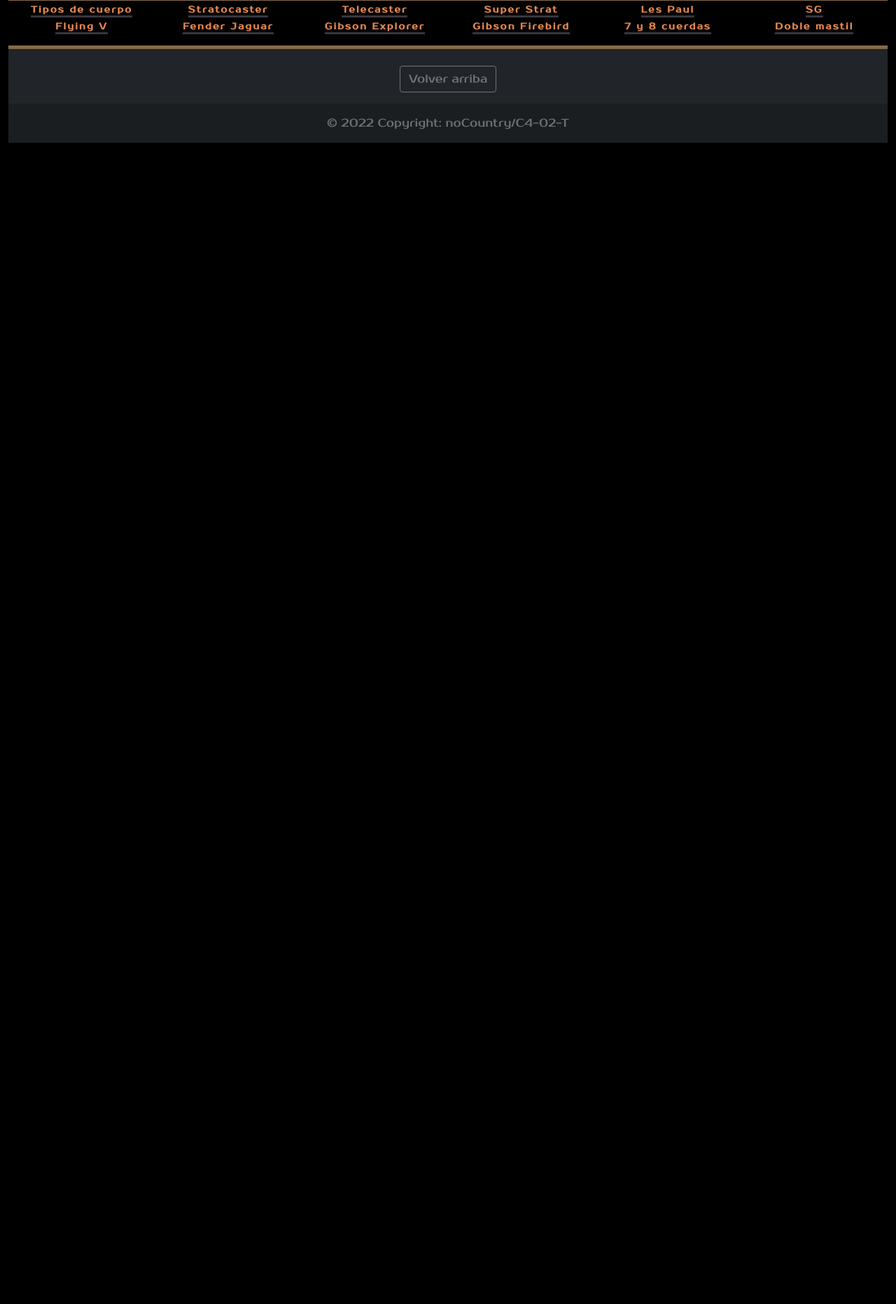
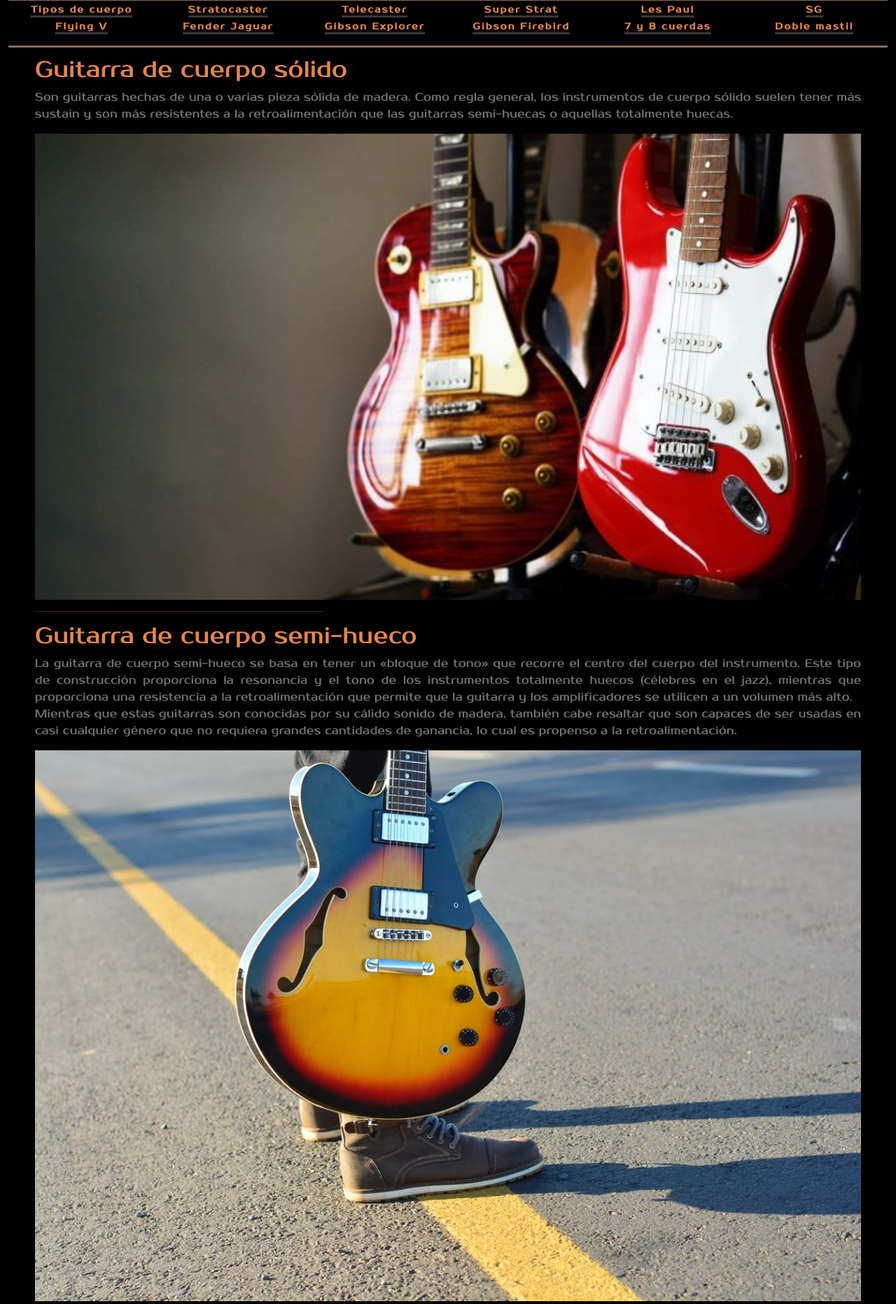
Before and after one commit to No-Country/C4-02-T, a PHP site: page /caracteristicas.php in a window 1280 px wide. Shown: the part 119-1982 px from the top of the page at 70% size. Before the commit the page ends 323 px from the top, so only its background shows below. Run offline with PHP 8.4, Linux system fonts and the light colour scheme; data comes from the database, SQL or seed files in the repository.

Commit message:
se dejo visible "tipos de cuerpo"

```diff
--- a/caracteristicas.php
+++ b/caracteristicas.php
@@ -64,7 +64,7 @@
 
 
 
-    <div id="cuerpo" class="container-fluid padding_texto" style="display: none;">
+    <div id="cuerpo" class="container-fluid padding_texto">
       <div class="column">
         <h2 class="text_guitarasH">Guitarra de cuerpo sólido</h2>
         <p class="text_guitaras">
```
